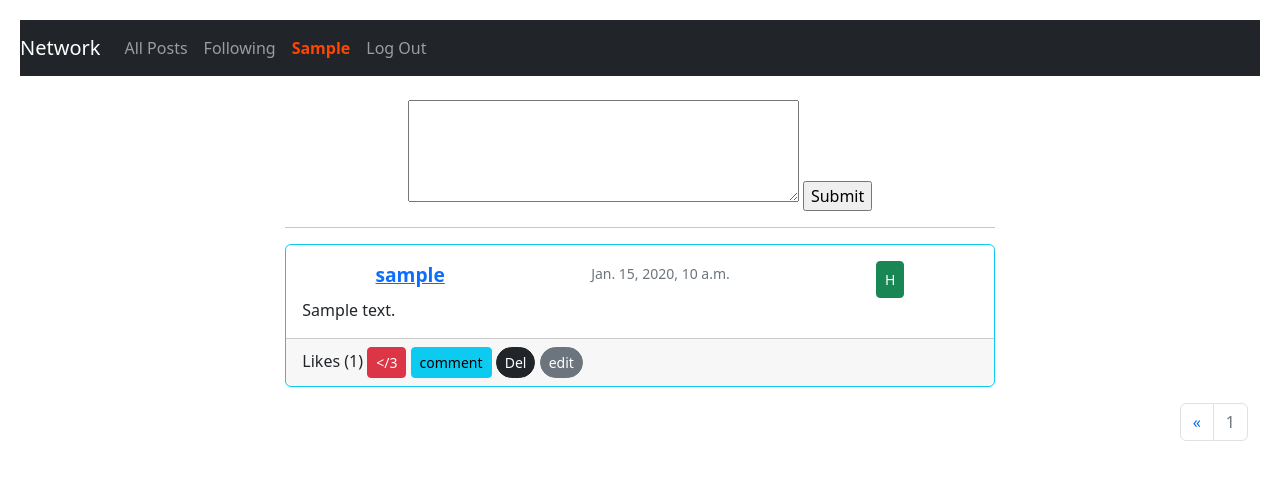
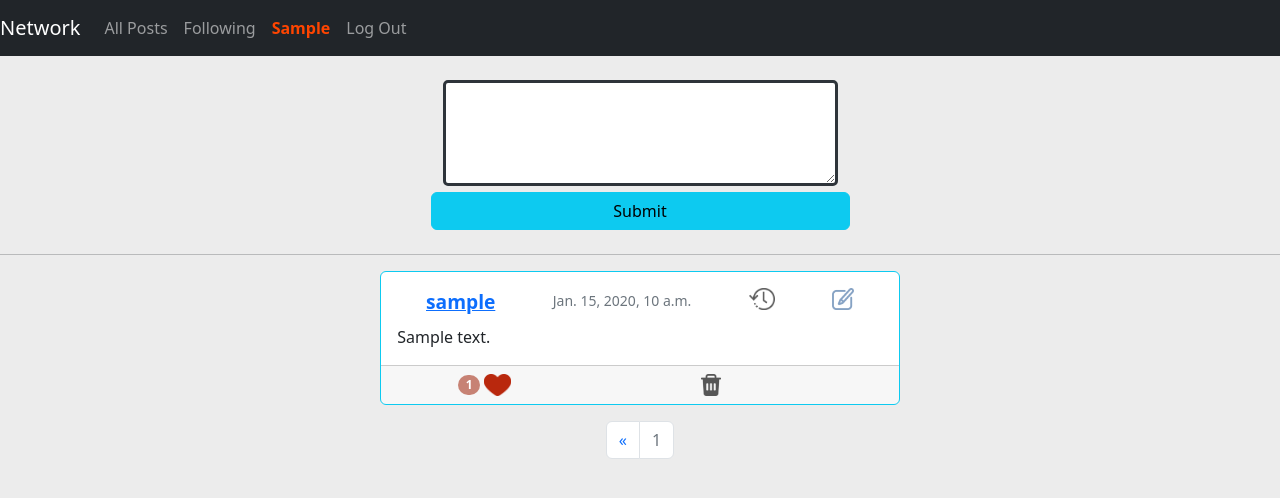
Before and after one commit to dluca22/network, a Django app: page / in a window 1280 px wide. Shown: the top 498 px of the page. Run offline with Django 4.2, Linux system fonts and the light colour scheme; a user stored in the database is signed in; tables that the repository leaves empty hold one stand-in row (values such as "Sample post"); some libraries are stand-ins or nearby versions.

Commit message:
added icons, some style, history

```diff
--- a/network/static/network/script.js
+++ b/network/static/network/script.js
@@ -13,7 +13,6 @@ document.addEventListener("DOMContentLoaded", function () {
   if (base_path == "user") {
     userpage();
   }
-
 }); /*end DOMcontentoloaded */
 
 // ===================================================================================
@@ -32,14 +31,15 @@ function interact_post() {
     // select the post Edit btn and launch function listening to onclick
     const edit = post.querySelector(".edit-btn");
     // not every post has edit button, so, IF present, lauch onclick fuction
-    if (edit){
+    if (edit) {
       edit_post(edit, post);
-    };
+    }
     const del = post.querySelector(".delete-btn");
-    if(del){
+    if (del) {
       delete_post(del, post);
     }
-
+    const hist = post.querySelector(".history-btn");
+    show_history(hist, post);
   }); /*end for each post */
 } /* end interact_post()*/
 
@@ -69,7 +69,7 @@ function getCookie(name) {
     }
   }
   return cookieValue;
-};
+}
 
 // ===================================================================================
 
@@ -82,7 +82,7 @@ function hover_style(post) {
   post.addEventListener("mouseleave", function () {
     post.classList.remove("shadow");
   });
-};
+}
 
 // ===================================================================================
 
@@ -105,14 +105,14 @@ function like_toggle(like, post) {
         .then((data) => {
           // you also have access to data["message"] with liked/unliked post"
 
-          post.querySelector(".counter").innerText =
+          post.querySelector(".badge").innerText =
             data["postLikes"]; /*or data.postLikes */
           // ternary for button change
           // TODO change to icon
           if (
             data.message === "liked"
-              ? (like.innerHTML = "&lt;/3")
-              : (like.innerHTML = "&lt;3")
+              ? (like.style.opacity = "95%")
+              : (like.style.opacity = "60%")
           );
         }); /*end fetch PUT request like */
     } /*end if like is not greyed out*/
@@ -135,28 +135,29 @@ function follow_toggle(follow) {
         // follow button has value of post id and sends to API
         profile_id: follow.value,
       }),
-    }).then((response) => response.json())
+    })
+      .then((response) => response.json())
       .then((data) => {
         // updates the followers counter from API response
         document.querySelector(".n_followers").innerHTML = data.n_followers;
-        if (data.msg == "added"){
+        if (data.msg == "added") {
           follow.innerHTML = "Unfollow";
           follow.classList.replace("btn-success", "btn-warning");
-
-        }else{
-            (follow.innerHTML = "Follow");
-              follow.classList.replace("btn-warning", "btn-success");};
+        } else {
+          follow.innerHTML = "Follow";
+          follow.classList.replace("btn-warning", "btn-success");
+        }
       });
     // TODO either change the color with class, or have 2 buttons in userpage toggling hide/block, or use an icon
   };
-  };/*end of follow function abstraction*/
+} /*end of follow function abstraction*/
 
 // ===================================================================================
- function edit_post(edit, post){
+function edit_post(edit, post) {
   // when edit is clicked create textarea precompiled with old text, on submit send fetch request, then remove text area and display post text
-    edit.onclick = () =>{
+  edit.onclick = () => {
     // after clicking set disabled (while function is in execution), so that multiple click don't keep appending edit text area
-        edit.disabled= true;
+    edit.disabled = true;
 
     // get the current post text and hide it
     const old_text = post.querySelector(".post-text");
@@ -166,7 +167,7 @@ function follow_toggle(follow) {
     const post_body = post.querySelector(".post-body");
 
     // create edit section to add textarea and buttons
-        const edit_div = document.createElement('div');
+    const edit_div = document.createElement("div");
     edit_div.setAttribute("id", "edit-section");
 
     // textarea has max len of 140(like model)
@@ -179,12 +180,12 @@ function follow_toggle(follow) {
     edit_area.appendChild(precompiled);
 
     // create save button and append
-        let save_edit = document.createElement('BUTTON');
-        save_edit.setAttribute("class", 'save-edit'); // ICON??
+    let save_edit = document.createElement("BUTTON");
+    save_edit.setAttribute("class", "save-edit"); // ICON??
     save_edit.innerText = "Save";
     // create cancel button and append
-        let cancel = document.createElement('BUTTON');
-        cancel.setAttribute("class", 'cancel-edit'); // ICON??
+    let cancel = document.createElement("BUTTON");
+    cancel.setAttribute("class", "cancel-edit"); // ICON??
     cancel.innerText = "Cancel";
 
     // append elements to the edit section
@@ -193,78 +194,78 @@ function follow_toggle(follow) {
     post_body.append(edit_div);
 
     // if cancel is clicked, sets edit_area to null and trigger save that will dismiss the editing
-        cancel.onclick = () =>{
-            edit_area.value = ""
-            save_edit.click()
-        }
+    cancel.onclick = () => {
+      edit_area.value = "";
+      save_edit.click();
+    };
 
     // if save is clicked
-        save_edit.onclick = () =>{
+    save_edit.onclick = () => {
       // after saving (finish execution) re enables the edit button, so that it can be clicked again
-            edit.disabled=false;
+      edit.disabled = false;
       // if edit_area is null, remove the edit section and display the old text
-            if(!edit_area.value ){
+      if (!edit_area.value || edit_area.value == old_text.innerText) {
         edit_div.remove();
         old_text.style.display = "block";
         return false;
       }
       // else if actually wrote input or didn't click cancel
-            else{
-                fetch('/edit',{
+      else {
+        fetch("/edit", {
           method: "POST",
           headers: {
-                        "X-CSRFToken": getCookie('csrftoken'),
-                        "Content-Type": "application/json",},
-                    mode : "same-origin",
+            "X-CSRFToken": getCookie("csrftoken"),
+            "Content-Type": "application/json",
+          },
+          mode: "same-origin",
           body: JSON.stringify({
-                        new_text : edit_area.value,
-                        post_id: edit.value
+            new_text: edit_area.value,
+            post_id: edit.value,
           }),
-                }).then((response) => response.json())
-                .then((data)=> {
+        })
+          .then((response) => response.json())
+          .then((data) => {
             // with 200 response remove the edit section either way
             edit_div.remove();
             // if data was saved, set old text to new text value, and set element to display
-                    if (data.message == 'edit saved'){
+            if (data.message == "edit saved") {
+              // if hist btn was disabled (had no history), set enabled
+              document.querySelector(".history-btn").disabled = false;
 
-                        old_text.innerHTML = data.post_text
-                        old_text.style.display = "block"
-                    }
-                    else if(data.message == 'not edited'){
-                        old_text.style.display = "block"
-
+              old_text.innerHTML = data.post_text;
+              old_text.style.display = "block";
+            } else if (data.message == "not edited") {
+              old_text.style.display = "block";
+              return false;
             }
           });
-
       } //end confitional edit_area NOT null, or cancel NOT clicked
     };
     return false;
-
-
   };
- };/* end of edit_post */
-
+} /* end of edit_post */
 
 // ===================================================================================
 
-function delete_post(del, post){
+function delete_post(del, post) {
   del.onclick = () => {
     // on click, hide delete button
     del.style.display = "none";
     // create a span as dialog for delete confirmation with 2 buttons
     const confirm_box = document.createElement("span");
-        confirm_box.innerHTML = "<span class='confirm-dialog'> Are you sure?\
+    confirm_box.innerHTML =
+      "<span class='confirm-dialog'> Are you sure?\
         <button class='btn btn-success btn-sm rounded-pill' value= true>Yes</button>\
         <button class='btn btn-danger btn-sm rounded-pill' value=false>No</button>\
         </span>";
     // insert dialog span in place of del button (after it but del button is set to hiding)
-        del.insertAdjacentElement('afterend', confirm_box);
-        let confirm = document.querySelector('[value=true]');
-        let dismiss = document.querySelector('[value=false]');
+    del.insertAdjacentElement("afterend", confirm_box);
+    let confirm = document.querySelector("[value=true]");
+    let dismiss = document.querySelector("[value=false]");
 
     // if confirm button click, send fetch request
-        confirm.onclick = () =>{
-            fetch('/deletepost',{
+    confirm.onclick = () => {
+      fetch("/deletepost", {
         method: "DELETE",
         headers: {
           "X-CSRFToken": getCookie("csrftoken"),
@@ -274,28 +275,67 @@ function delete_post(del, post){
         body: JSON.stringify({
           post_id: del.value,
         }),
-            }).then((response) => response.json())
-            .then((data) =>{
+      })
+        .then((response) => response.json())
+        .then((data) => {
           // remove confirm box, otherwise will interfere with next delete
           confirm_box.remove();
           // hide the post removed
-                post.style.display="none";
+          post.style.display = "none";
         });
     }; /* end of confirm click */
 
     // if delete NOT confirmed show delete button again, remove confirm dialog
-        dismiss.onclick= () =>{
+    dismiss.onclick = () => {
       del.style.display = "inline";
       confirm_box.remove();
       return false;
     }; /*end of dismiss click */
-    }/*end of del onclick */
-};/* end of delete_post()*/
+  }; /*end of del onclick */
+} /* end of delete_post()*/
+
+function show_history(hist, post) {
+  hist.onclick = () => {
+    hist.disabled=true;
+    fetch(`/history/${hist.value}`)
+      .then((response) => response.json())
+      .then((data) => {
+        console.log(data);
+        const card = build_card();
+
+        data.forEach((elem) => {
+            let li = document.createElement("li");
+            li.classList.add("list-group-item","p-1", "justify-content-center");
+            li.innerText = elem;
+            card.firstChild.append(li);
+            const close = card.querySelector('.close-btn')
+            close.onclick =() =>{
+                card.remove()
+                hist.disabled=false;
+            }
+        });
+
+        hist.insertAdjacentElement("afterend", card)
+        // post.insertAdjacentElement("afterend", card)
+      });
+  };
+} /*end of show_history */
+
+function build_card() {
+  const card = document.createElement("div");
+  card.classList.add("card", "history-card", "flex");
+  card.style = "width: 12rem; float: right;";
+
+  const ul = document.createElement("ul");
+  ul.classList.add("list-group", "list-group-flush");
 
 
-
-
-
+  const close = document.createElement("button")
+  close.classList.add("close-btn", "justify-content-center", "btn", "btn-sm", "btn-dark")
+  close.innerText= "X"
+  card.append(ul, close);
+  return card;
+}
 
 // ========= old code =======
 // prima cercavo di selezionare tutti i like button per accedere alle funzioni del post, ma è meglio selezionare ogni post e dentro li accedere ai suoi btn tra cui like, comment e history
--- a/network/static/network/styles.css
+++ b/network/static/network/styles.css
@@ -1,5 +1,6 @@
 body{
-    padding:20px;
+    /* padding:20px; */
+    background-color: rgb(236, 236, 236);
 }
 
 #user-handle{
@@ -10,3 +11,39 @@ body{
     font-size: larger;
     color: blueviolet;
 }
+
+.icon{
+    height: 22px;
+    opacity: 65%;
+}
+.icon:hover{
+    opacity: 95%;
+}
+input[disabled='true']{
+    opacity:15%
+}
+input[disabled='true']:hover{
+    opacity:7%
+}
+.history-btn{
+    position: relative;
+}
+
+.history-card{
+    font-size: 11px;
+    height:8vh;
+    /* position:relative; */
+    position: absolute; top: 20px; right: 20px;
+}
+
+/* other funtion out of scope of the exercise */
+.comment-btn, #dashboard, .bio-col{
+    display:none;
+}
+#id_text{
+    border-width: 3px;
+    border-radius: 5px;
+    border-color: #2e343a;
+}
+.badge{
+    background-color: #a023098c !important;
--- a/network/templates/network/index.html
+++ b/network/templates/network/index.html
@@ -2,7 +2,7 @@
 
 {% block body %}
 
-<div class="container-fluid justify-content-center">
+<div class="row justify-content-center">
     <!-- colonna 75% pagina centrale -->
     <div class="col-11 col-md-9 col-lg-7 mx-auto">
 
@@ -14,7 +14,7 @@
                 <form id = post_form action="{%url 'post' %}" method="post">
                     {%csrf_token%}
                     {{post_form.text}}
-                    <input type="submit">
+                    <div class="row"><input type="submit" class="btn btn-info mt-n1 rounded"></div>
                 </form>
             </div>
             {%else%}
@@ -22,9 +22,13 @@
             {%endif%}
 
         </section>
+    </div>
+    </div>
         <!-- in teoria linea di separazione -->
 <hr>
-<section class="section-posts">
+
+<div class="row justify-content-center">
+<section class="section-posts col-9 col-md-7 col-lg-5">
     <!-- zona post precendti loop, se empy, error message -->
     {%for post in page_obj%}
 
@@ -32,11 +36,14 @@
 
 
 
-    </div>
 
         {%empty%}
         <h3>there are no posts</h3>
         {%endfor%}
+    </section>
+</div>
+
+<div class=" container-fluid d-flex justify-content-center">
 
         <nav aria-label="Page navigation">
             <ul class="pagination justify-content-end">
@@ -60,10 +67,10 @@
               </ul>
             </nav>
 
+</div>
 
 </div>
 
-</section>
 
 
 
--- a/network/templates/network/post-card.html
+++ b/network/templates/network/post-card.html
@@ -1,8 +1,8 @@
 {% load static %}
 
 <!-- togliere shadow e aggiungerlo come event listener on hover??? -->
-<div class="post-card card border-info mb-3 mx-auto">
-    <div class="card-body">
+<div class="post-card card border-info mb-3">
+    <div class="card-body ">
         <!-- header -->
         <div class="row-fluid d-flex justify-content-around">
             <p class="card-title OP">
@@ -10,47 +10,72 @@
                 <a href="{%url 'user' post.op_id%}">{{post.op}}</a>
             </p>
             <span class="text-muted"><small>{{post.timestamp}}</small></span>
-            <button class="history-btn btn btn-success btn-sm">H</button>
+            {% if post.has_history%}
+            <input type="image" class="history-btn icon" value="{{post.id}}"
+                src="{%static 'network/icons/history.png' %}" alt="history">
+
+            {%else%}
+            <input type="image" class="history-btn icon" value="{{post.id}}"
+                src="{%static 'network/icons/history.png' %}" alt="history" disabled="true">
+
+            {%endif%}
+            <input type="image" class="edit-btn icon" value="{{post.id}}" src="{%static 'network/icons/edit.png' %}"
+                alt="edit">
+
         </div>
         <!-- /header -->
 
         <!-- body-text -->
         <!-- grab card-text first child, set to hidden, replace with edit-text -->
         <div class="post-body">
-
             <div class="post-text">{{post.text}}</div>
         </div>
 
         <!-- body-text -->
 
     </div>
-    <div class="card-footer ">
-        <span>Likes (<span class="counter">{{post.n_likes}}</span>)</span>
+    <div class="card-footer container-fluid d-inline-flex justify-content-around ">
+        <div class="col-3 d-flex align-items-center">
+
+            <span class="badge rounded-pill text-bg-danger me-1">{{post.n_likes}}</span>
 
             <!-- if user authenticated can like/dislike -->
             {%if user.is_authenticated%}
             <!-- TODO set icon -->
-        <button class="btn btn-danger btn-sm like-btn" value="{{post.id}}">
+
             <!-- if user IS IN qset of people liking  > unlike button-->
             {%if user in post.liking%}
-            &lt;/3
+            <input type="image" class="like-btn icon" value="{{post.id}}" src="{%static 'network/icons/like.png' %}"
+                style="opacity: 95% ;" alt="like">
+
             <!-- if not in people liking, show like button -->
             {%else%}
-            &lt;3
+            <input type="image" class="like-btn icon" value="{{post.id}}" src="{%static 'network/icons/like.png' %}"
+                alt="like">
+
             <!-- end of button display -->
             {%endif%}
             </button>
-        <button class="comment-btn btn btn-info btn-sm">comment</button>
+            <input type="image" class="comment-btn icon" value="{{post.id}}"
+                src="{%static 'network/icons/comment.png' %}" alt="comment">
+        </div>
+        <div class="col-3  d-flex align-items-center">
+
             {%if request.user == post.op%}
-        <button class="delete-btn btn btn-dark rounded-pill btn-sm" value="{{post.id}}">Del</button>
-        <button class="edit-btn btn btn-secondary rounded-pill btn-sm" value="{{post.id}}">edit</button>
+            <input type="image" class="delete-btn icon" value="{{post.id}}" src="{%static 'network/icons/delete.png' %}"
+                alt="delete">
+
 
             {%endif%}
             {%else%}
             <!-- else btns greyed out -->
-        <button class="btn btn-secondary btn-sm like-btn">&lt;3</button>
-        <button class="btn btn-secondary btn-sm">comment</button>
+            <input type="image" class="like-btn icon" value="{{post.id}}"
+                src="{%static 'network/icons/like_greyed.png' %}" alt="like">
+            <input type="image" class="comment-btn icon" value="{{post.id}}"
+                src="{%static 'network/icons/comment_greyed.png' %}" alt="comment">
+
 
             {%endif%}
         </div>
     </div>
+</div>
--- a/network/templates/network/user_page.html
+++ b/network/templates/network/user_page.html
@@ -26,7 +26,7 @@
                         {%endif%}
                     </div>
                     <!-- colonna nel profilo per bio -->
-                    <div class="col-5">
+                    <div class="col-5 bio-col">
                         <div id="bio-section">
                             <p><b>Bio</b></p>
                             <p>bio placeholder</p>
--- a/network/urls.py
+++ b/network/urls.py
@@ -13,6 +13,7 @@ urlpatterns = [
     path("following", views.following, name="following"),
     path("follow", views.follow, name="follow"),
     path("edit", views.edit, name="edit"),
+    path("history/<int:post_id>", views.history, name="history"),
     path("deletepost", views.delete_post, name="delete_post"),
     path("like", views.like, name="like"),
     path("post", views.post, name="post"),
--- a/network/views.py
+++ b/network/views.py
@@ -160,23 +160,30 @@ def edit(request):
     if request.method == "POST":
         # get data from json request
         data = json.loads(request.body)
-        # get the new_text cut after 140 if forged
-        new_text = data.get('new_text')[:140]
-        # if new_text not empty
-        if new_text:
-            post_id = data.get('post_id')
-            post = Post.objects.get(id=post_id)
+        # get the new_text cut after 140 if forged, strip empty space
+        new_text = data.get('new_text').strip()[:140]
+
+        post_id = data.get('post_id')
+        post = Post.objects.get(id=post_id)
+        # if new_text not empty AND not equal to previous text
+        if new_text and new_text != post.text:
+            History.objects.create(old_text=post.text, post=post)
             post.text = new_text
             post.save()
             # save in history
-            return JsonResponse({"message": 'edit saved', "post_text": post.text}, status=206)
-        elif not new_text:
+            return JsonResponse({"message": 'edit saved', "post_text": post.text}, status=200)
+        else:
             return JsonResponse({"message": 'not edited'}, status=200)
 
     else:
             return JsonResponse({"error": 'only POST request accepted'}, status=400)
 
-    pass
+
+def history(request, post_id):
+
+    history = History.objects.filter(post=post_id)
+    return JsonResponse([h.old_text for h in history], safe=False)
+
 
 # jsonresponse returns succes 206 meaning only partial data are being sent, also 201 might work, 200 def works, while 204 DOES NOT send back json response datas
 def like(request):
```
Also changed, not shown: network/models.py (+17 -2 lines), network/static/network/icons/close.png (added), network/static/network/icons/comment.png (added), network/static/network/icons/comment_greyed.png (added), network/static/network/icons/delete.png (added), network/static/network/icons/edit.png (added), network/static/network/icons/history.png (added), network/static/network/icons/like.png (added), network/static/network/icons/like_greyed.png (added). Lines whose indentation alone changed are shown as unchanged.
